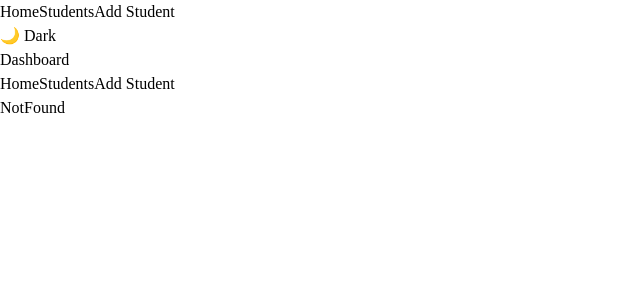
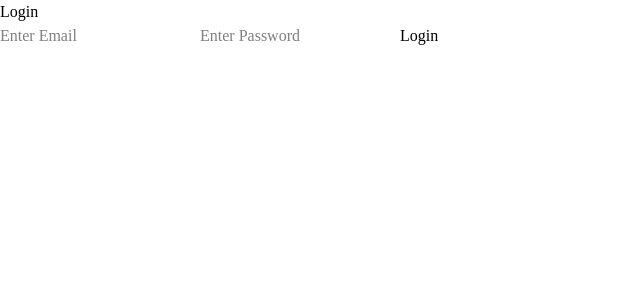
Before and after one commit to eshapatel2005/React_Student_Management, a React (Vite) app in the folder my-react-app/: page /login in a window 1280 px wide. Shown: the top 300 px of the page, without its empty margins (0-640 px from the left). Built offline with nearby package versions, Linux system fonts and the light colour scheme.

Commit message:
Added login page, logout functionality and protected route

```diff
--- a/my-react-app/src/App.jsx
+++ b/my-react-app/src/App.jsx
@@ -1,10 +1,14 @@
 import { useState, useEffect } from "react";
+import { useLocation } from "react-router-dom";
+
 import "./App.css";
 import Navbar from "./components/Navbar";
 import Sidebar from "./components/Sidebar";
 import AppRoutes from "./routes/AppRoutes";
 
 function App() {
+  const location = useLocation();
+
   const [darkMode, setDarkMode] = useState(() => {
     return localStorage.getItem("theme") === "dark";
   });
@@ -22,13 +26,22 @@ function App() {
   return (
     <div
       className={`min-h-screen ${
-        darkMode ? "bg-gray-900 text-white" : "bg-white text-black"
+        darkMode
+          ? "bg-gray-900 text-white"
+          : "bg-white text-black"
       }`}
     >
-      <Navbar darkMode={darkMode} setDarkMode={setDarkMode} />
+      {location.pathname !== "/login" && (
+        <Navbar
+          darkMode={darkMode}
+          setDarkMode={setDarkMode}
+        />
+      )}
 
       <div className="flex">
-        <Sidebar darkMode={darkMode} />
+        {location.pathname !== "/login" && (
+          <Sidebar darkMode={darkMode} />
+        )}
 
         <div className="p-5 w-full">
           <AppRoutes />
--- a/my-react-app/src/components/Navbar.jsx
+++ b/my-react-app/src/components/Navbar.jsx
@@ -1,32 +1,42 @@
-import { Link } from "react-router-dom";
+import { Link, useNavigate } from "react-router-dom";
+import { useContext } from "react";
+import { AuthContext } from "../context/AuthContext";
 
-function Navbar({
-  darkMode,
-  setDarkMode,
-}) {
+function Navbar({ darkMode, setDarkMode }) {
+  const navigate = useNavigate();
+  const { logout } = useContext(AuthContext);
+
+  const handleLogout = () => {
+    logout();
+    navigate("/login");
+  };
+
   return (
     <nav className="bg-blue-600 text-white p-4">
       <div className="flex justify-between items-center">
-
         <div className="flex gap-5">
           <Link to="/">Home</Link>
-          <Link to="/students">
-            Students
-          </Link>
-          <Link to="/add-student">
-            Add Student
-          </Link>
+
+          <Link to="/students">Students</Link>
+
+          <Link to="/add-student">Add Student</Link>
         </div>
 
-        <button
-          onClick={() =>
-            setDarkMode(!darkMode)
-          }
-          className="bg-white text-black px-3 py-1 rounded"
-        >
-          {darkMode ? "☀️ Light" : "🌙 Dark"}
-        </button>
+        <div className="flex gap-3">
+          <button
+            onClick={() => setDarkMode(!darkMode)}
+            className="bg-white text-black px-3 py-1 rounded"
+          >
+            {darkMode ? "☀️ Light" : "🌙 Dark"}
+          </button>
 
+          <button
+            onClick={handleLogout}
+            className="bg-red-500 px-3 py-1 rounded"
+          >
+            Logout
+          </button>
+        </div>
       </div>
     </nav>
   );
--- /dev/null
+++ b/my-react-app/src/components/ProtectedRoute.jsx
@@ -0,0 +1,11 @@
+import { useContext } from "react";
+import { Navigate } from "react-router-dom";
+import { AuthContext } from "../context/AuthContext";
+
+function ProtectedRoute({ children }) {
+  const { isLoggedIn } = useContext(AuthContext);
+
+  return isLoggedIn ? children : <Navigate to="/login" />;
+}
+
+export default ProtectedRoute;
--- /dev/null
+++ b/my-react-app/src/context/AuthContext.jsx
@@ -0,0 +1,33 @@
+import { createContext, useState } from "react";
+
+export const AuthContext = createContext();
+
+function AuthProvider({ children }) {
+  const [isLoggedIn, setIsLoggedIn] = useState(
+    localStorage.getItem("isLoggedIn") === "true"
+  );
+
+  const login = () => {
+    localStorage.setItem("isLoggedIn", "true");
+    setIsLoggedIn(true);
+  };
+
+  const logout = () => {
+    localStorage.removeItem("isLoggedIn");
+    setIsLoggedIn(false);
+  };
+
+  return (
+    <AuthContext.Provider
+      value={{
+        isLoggedIn,
+        login,
+        logout,
+      }}
+    >
+      {children}
+    </AuthContext.Provider>
+  );
+}
+
+export default AuthProvider;
--- a/my-react-app/src/main.jsx
+++ b/my-react-app/src/main.jsx
@@ -6,15 +6,18 @@ import { BrowserRouter } from "react-router-dom";
 import StudentProvider from "./context/StudentContext";
 import { ToastContainer } from "react-toastify";
 import "react-toastify/dist/ReactToastify.css";
+import AuthProvider from "./context/AuthContext";
 
 
 createRoot(document.getElementById('root')).render(
  <StrictMode>
     <BrowserRouter>
-      <StudentProvider>
-        <App />
-        <ToastContainer position="top-right" />
-      </StudentProvider>
-    </BrowserRouter>
+  <AuthProvider>
+    <StudentProvider>
+      <App />
+      <ToastContainer position="top-right" />
+    </StudentProvider>
+  </AuthProvider>
+</BrowserRouter>
   </StrictMode>
 )
--- /dev/null
+++ b/my-react-app/src/pages/Login.jsx
@@ -0,0 +1,71 @@
+import { useState, useContext } from "react";
+import { AuthContext } from "../context/AuthContext";
+import { useNavigate } from "react-router-dom";
+import { toast } from "react-toastify";
+
+function Login() {
+  const [email, setEmail] = useState("");
+  const [password, setPassword] = useState("");
+
+  const { login } = useContext(AuthContext);
+  const navigate = useNavigate();
+
+  const handleSubmit = (e) => {
+    e.preventDefault();
+
+    if (
+      email === "admin@gmail.com" &&
+      password === "123456"
+    ) {
+      login();
+
+      toast.success("Login Successful");
+
+      navigate("/");
+    } else {
+      toast.error("Invalid Credentials");
+    }
+  };
+
+  return (
+    <div className="min-h-screen flex justify-center items-center bg-gray-100">
+      <form
+        onSubmit={handleSubmit}
+        className="bg-white p-8 rounded-xl shadow-lg w-96"
+      >
+        <h1 className="text-3xl font-bold text-center mb-6">
+          Login
+        </h1>
+
+        <input
+          type="email"
+          placeholder="Enter Email"
+          value={email}
+          onChange={(e) =>
+            setEmail(e.target.value)
+          }
+          className="border p-3 w-full mb-4 rounded"
+        />
+
+        <input
+          type="password"
+          placeholder="Enter Password"
+          value={password}
+          onChange={(e) =>
+            setPassword(e.target.value)
+          }
+          className="border p-3 w-full mb-4 rounded"
+        />
+
+        <button
+          type="submit"
+          className="bg-blue-500 text-white w-full p-3 rounded"
+        >
+          Login
+        </button>
+      </form>
+    </div>
+  );
+}
+
+export default Login;
--- a/my-react-app/src/routes/AppRoutes.jsx
+++ b/my-react-app/src/routes/AppRoutes.jsx
@@ -6,15 +6,59 @@ import AddStudent from "../pages/AddStudent";
 import EditStudent from "../pages/EditStudent";
 import StudentDetails from "../pages/StudentDetails";
 import NotFound from "../pages/NotFound";
+import Login from "../pages/Login";
+import ProtectedRoute from "../components/ProtectedRoute";
 
 function AppRoutes() {
   return (
     <Routes>
-      <Route path="/" element={<Home />} />
-      <Route path="/students" element={<Students />} />
-      <Route path="/add-student" element={<AddStudent />} />
-      <Route path="/edit-student/:id" element={<EditStudent />} />
-      <Route path="/student/:id" element={<StudentDetails />} />
+      <Route path="/login" element={<Login />} />
+
+      <Route
+        path="/"
+        element={
+          <ProtectedRoute>
+            <Home />
+          </ProtectedRoute>
+        }
+      />
+
+      <Route
+        path="/students"
+        element={
+          <ProtectedRoute>
+            <Students />
+          </ProtectedRoute>
+        }
+      />
+
+      <Route
+        path="/add-student"
+        element={
+          <ProtectedRoute>
+            <AddStudent />
+          </ProtectedRoute>
+        }
+      />
+
+      <Route
+        path="/edit-student/:id"
+        element={
+          <ProtectedRoute>
+            <EditStudent />
+          </ProtectedRoute>
+        }
+      />
+
+      <Route
+        path="/student/:id"
+        element={
+          <ProtectedRoute>
+            <StudentDetails />
+          </ProtectedRoute>
+        }
+      />
+
       <Route path="*" element={<NotFound />} />
     </Routes>
   );
```
